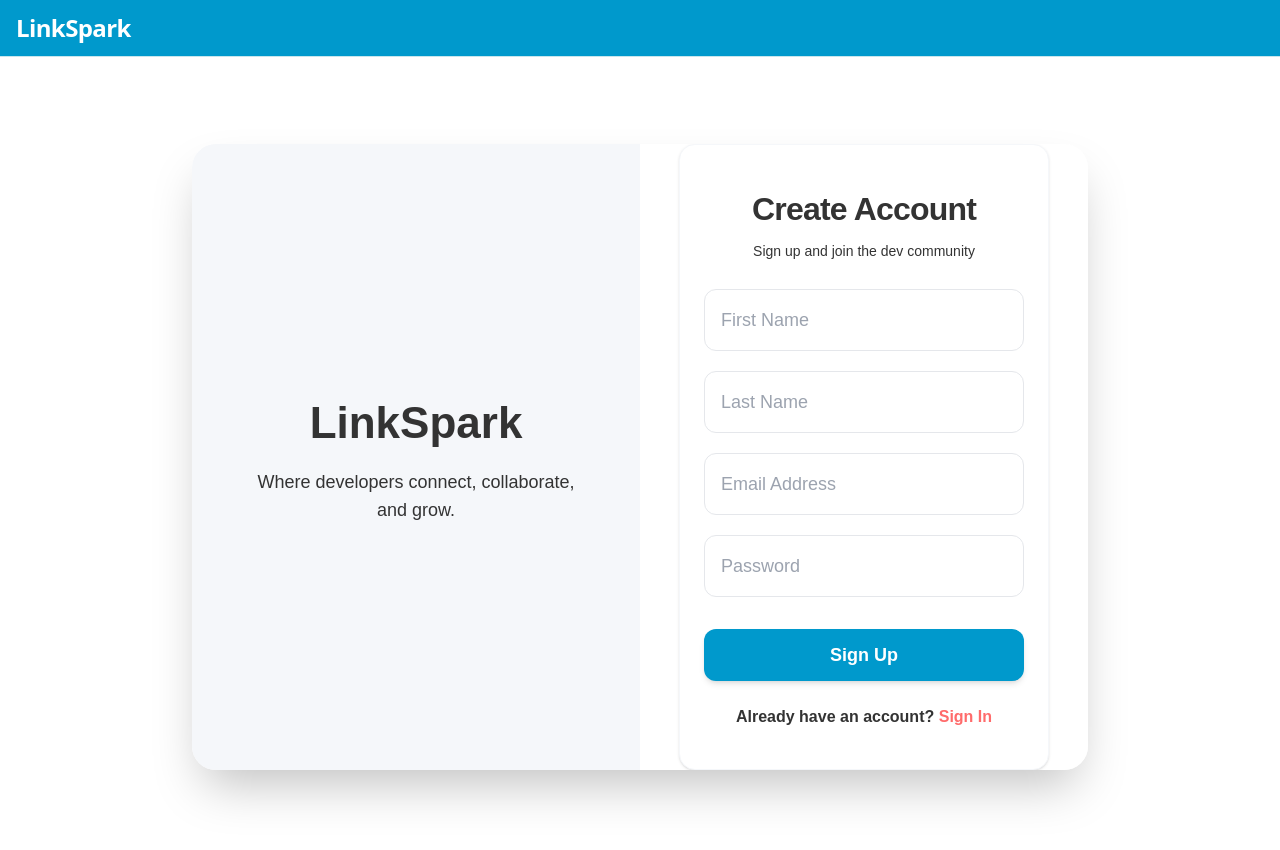
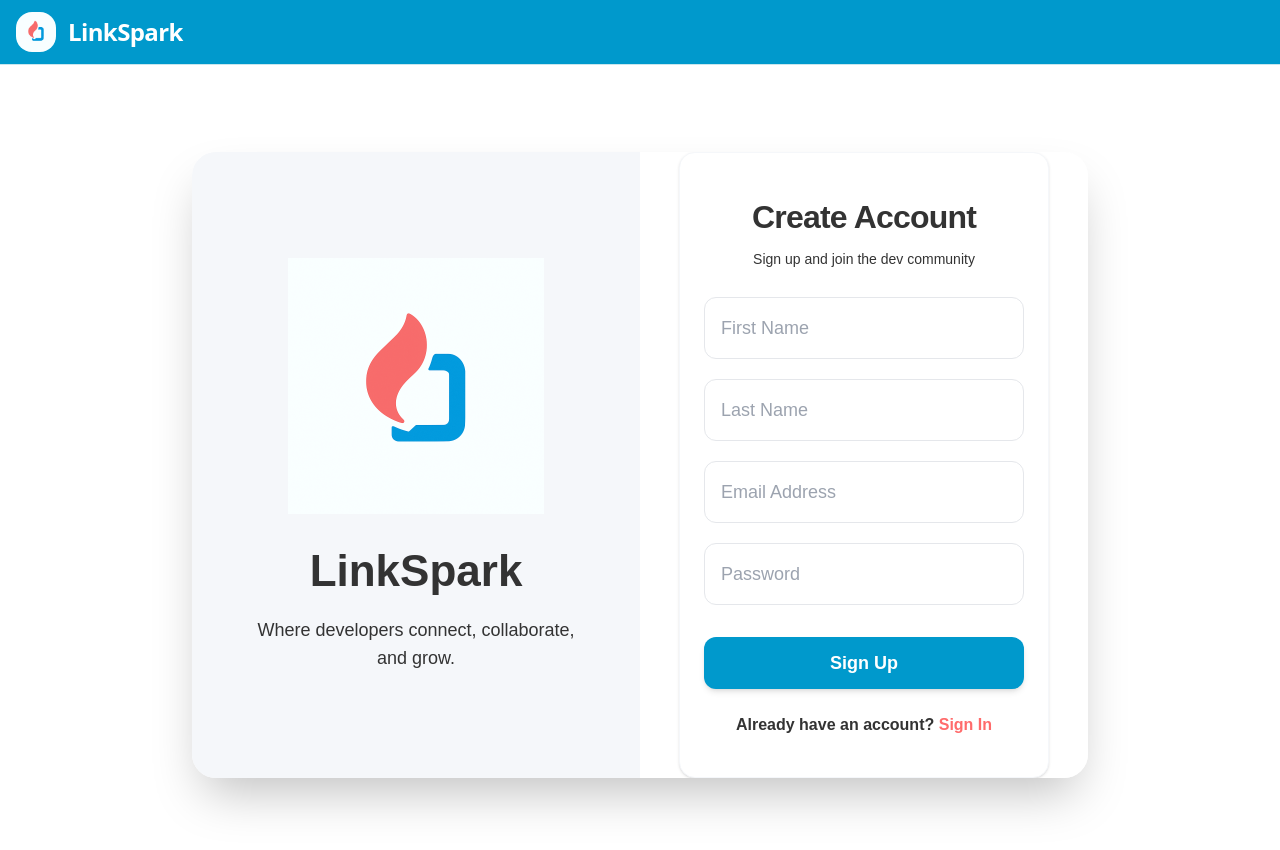
Before and after one commit to ayushhh101/devTinder-web, a React (Vite) app: page /login in a window 1280 px wide. Shown: the top 850 px of the page. Built offline with nearby package versions, Linux system fonts and the light colour scheme; no server answers; a web font is replaced by a local one.

Commit message:
website logo added

```diff
--- a/src/components/Login.jsx
+++ b/src/components/Login.jsx
@@ -93,6 +93,7 @@ const Login = () => {
       <div className="w-full max-w-4xl bg-white rounded-3xl shadow-2xl flex flex-col md:flex-row overflow-hidden">
         {/* Left illustration / branding section */}
         <div className="hidden md:flex flex-col items-center justify-center bg-[#F5F7FA] w-1/2 p-10">
+          <img src="linkspark logo main.png" alt="main-logo" className='max-h-64 mb-6 mx-auto object-contain'/>
           <h1 className="font-bold text-[44px] text-textPrimary">LinkSpark</h1>
           <p className="text-center text-lg text-textPrimary max-w-xs mt-3">
             Where developers connect, collaborate, and grow.
--- a/src/components/Navbar.jsx
+++ b/src/components/Navbar.jsx
@@ -28,7 +28,7 @@ const Navbar = () => {
       dispatch(removeUser());
       return navigate('/login');
     } catch (error) {
-      res.send({message: "Some error occured" , error})
+      res.send({ message: "Some error occured", error })
     }
   }
 
@@ -52,8 +52,13 @@ const Navbar = () => {
         {/* logo */}
         <Link
           to="/feed"
-          className="text-2xl font-bold text-white tracking-tight hover:text-secondary transition duration-200"
+          className="flex items-center gap-3 text-2xl font-bold text-white tracking-tight hover:text-secondary transition duration-200"
         >
+          <img
+            src="linkspark logo main.png"
+            alt="nav-logo"
+            className="h-10 w-auto object-contain rounded-2xl"
+          />
           LinkSpark
         </Link>
 
```
Also changed, not shown: public/linkspark logo main.png (added). Lines whose indentation alone changed are shown as unchanged.
